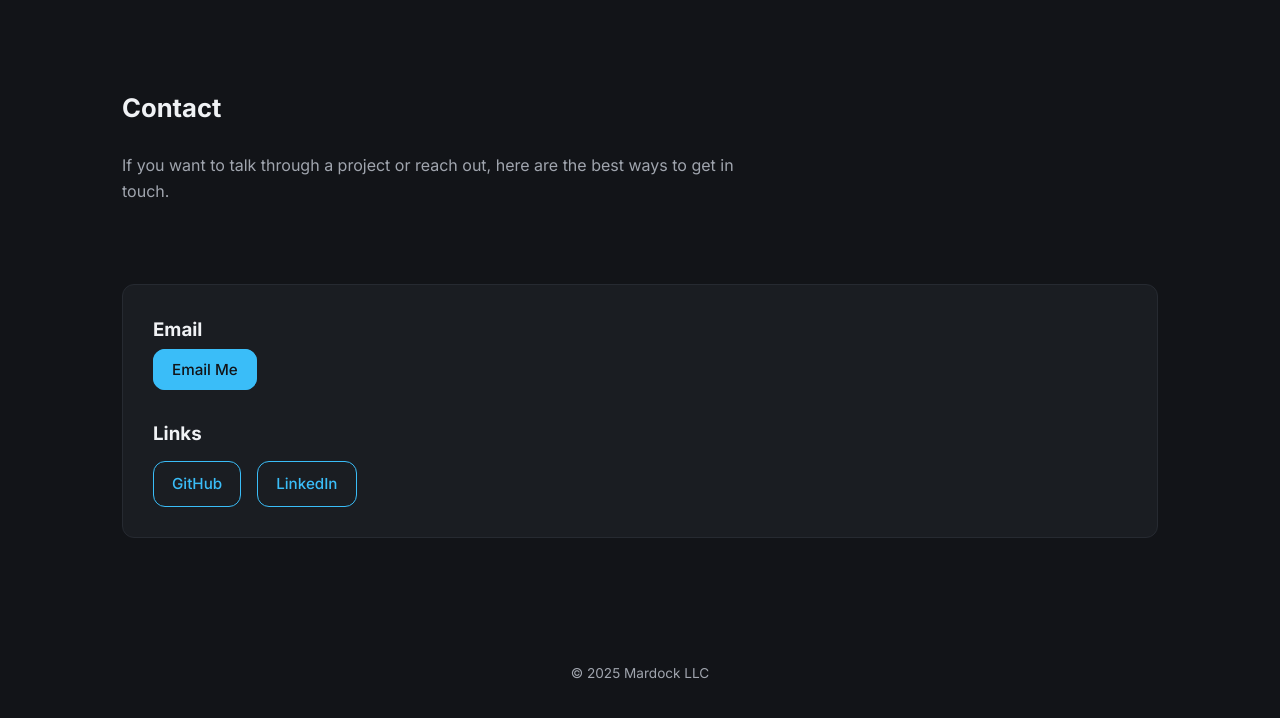
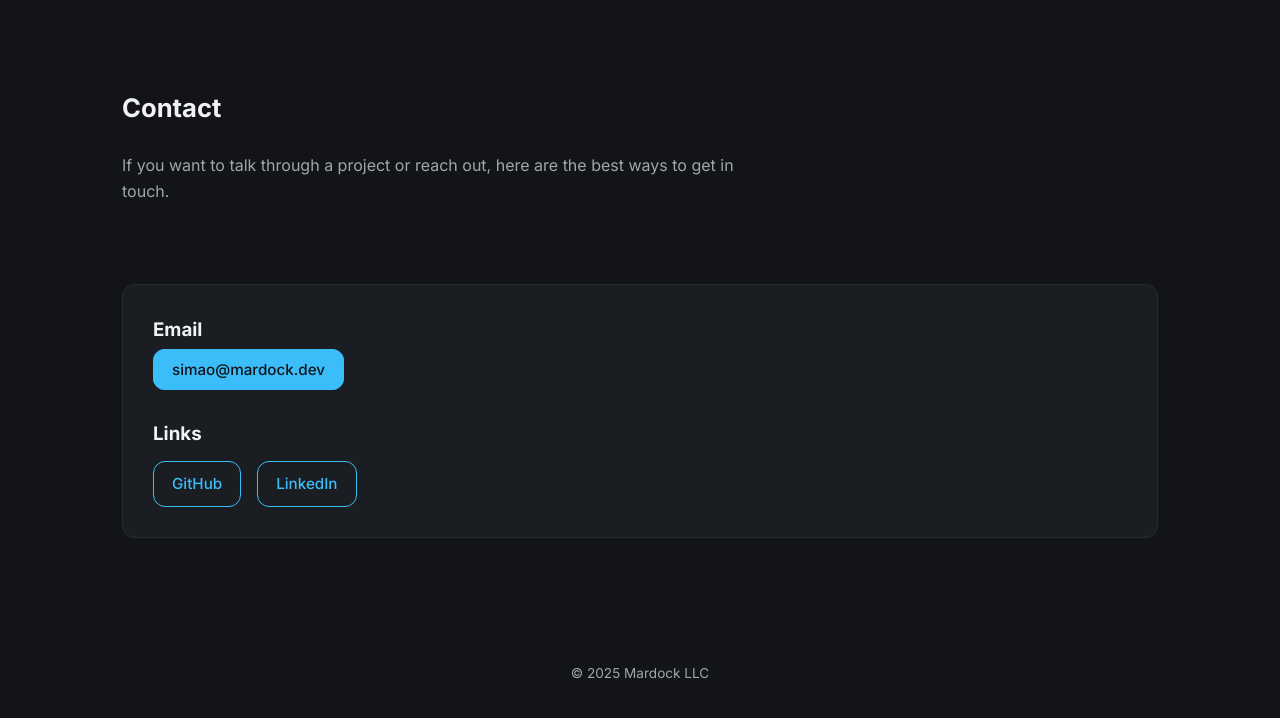
Before and after one commit to simaomansur/mardock-site, a plain HTML site: page contact.html in a window 1280 px wide. Shown: the part 72-790 px from the top of the page. Drawn offline with Linux system fonts and the light colour scheme.

Commit message:
updated email

```diff
--- a/contact.html
+++ b/contact.html
@@ -35,7 +35,7 @@
   <section class="section">
     <div class="cta" style="text-align: left;">
       <h3 style="margin-top: 0; margin-bottom: 12px;">Email</h3>
-      <a class="btn primary" href="mailto:simao@mardock.dev">Email Me</a>
+      <a class="btn primary" href="mailto:simao@mardock.dev">simao@mardock.dev</a>
 
       <div style="margin-top: 36px;">
         <h3 style="margin-bottom: 12px;">Links</h3>
```
